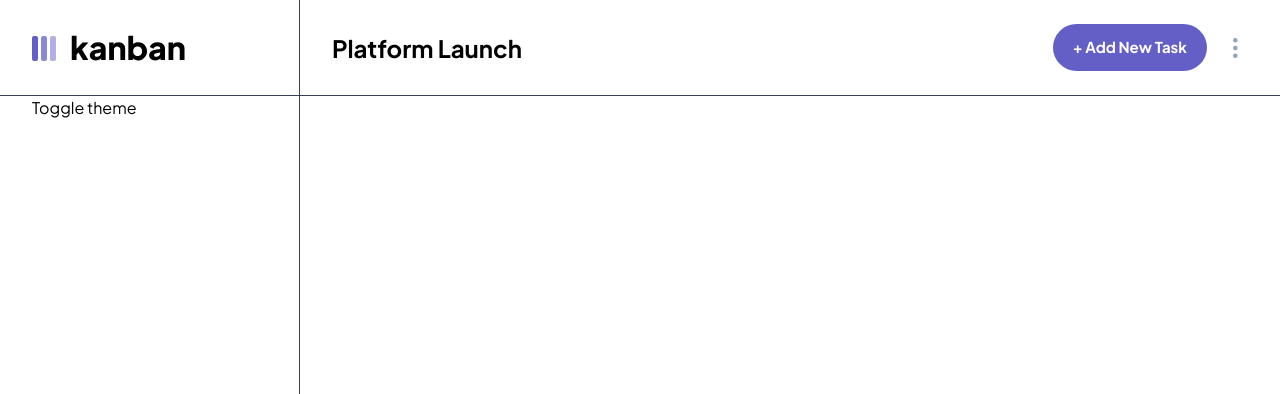
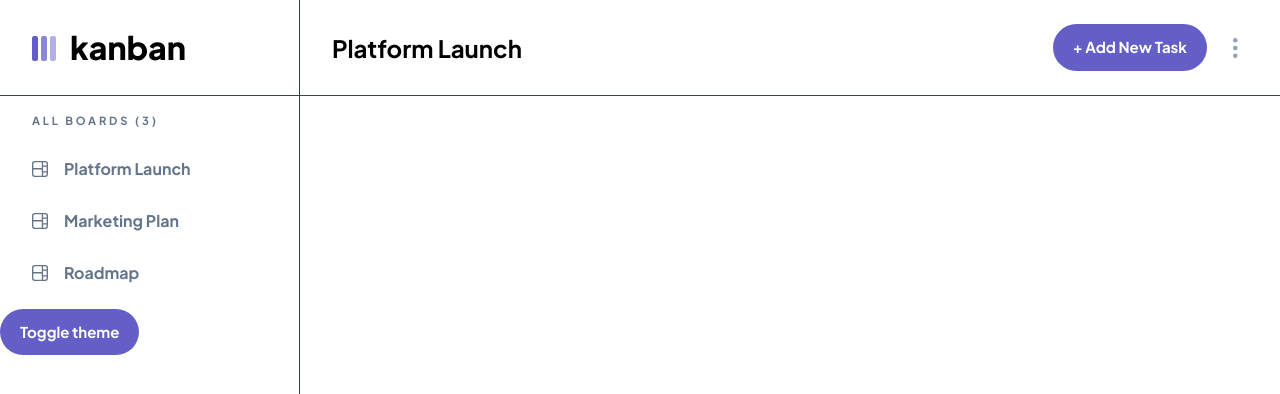
Before and after one commit to Mohamad-Ilham-Ramadhan/kanban-vue, a Vue app: page / in a window 1280 px wide. Shown: the top 394 px of the page. Built offline with nearby package versions, Linux system fonts and the light colour scheme.

Commit message:
styling: nav

```diff
--- a/src/App.vue
+++ b/src/App.vue
@@ -1,12 +1,15 @@
 <script setup>
 import { ref, Teleport, Transition, watch } from 'vue'
-import { useBoardStore } from '@/stores/board';
 import Logo from '@/components/Logo.vue'
 import Button from './components/Button.vue';
 import IconEllipsis from '@/components/icons/IconEllipsis.vue'
-
-const store = useBoardStore()
-console.log('store', store)
+import IconBoard from '@/components/icons/IconBoard.vue'
+// store
+import { useBoardStore } from '@/stores/board.js'
+const boardStore = useBoardStore()
+const boards = boardStore.boards
+const board = boardStore.boards[boardStore.activeBoard]
+console.log('board', board)
 
   function toggleTheme() {
     document.documentElement.classList.toggle('dark')
@@ -21,7 +24,7 @@ console.log('store', store)
       <Logo />
     </div>
     <div class="flex flex-row w-full justify-between items-center px-8">
-      <div class="font-bold text-2xl">Platform Launch</div>
+      <div class="font-bold text-2xl">{{ board.name }}</div>
       <div class="flex items-center">
         <Button text="+ Add New Task" class="mr-4" />
         <button class="block p-2.5 rounded-xl text-slate-400 hover:bg-slate-200 dark:hover:bg-dark transition-colors">
@@ -32,12 +35,18 @@ console.log('store', store)
   </header>
   <div class="flex flex-row">
     <aside class="shrink-0 w-[300px] h-[100vh] fixed left-0 top-0 z-40 dark:bg-dark-light bg-white border-r border-r-slate-700 pt-[96px]">
-      <div class="h-full pl-8 pr-6 beautify-scrollbar overflow-auto">
-        <button @click="toggleTheme()">Toggle theme</button>
+      <div class="h-full pt-4 beautify-scrollbar overflow-auto">
+        <div class="uppercase text-[.7rem] text-slate-500 dark:text-slate-400 font-bold tracking-[.175rem] pl-8 mb-4">
+          all boards ({{ boardStore.boards.length }})
+        </div>
+        <nav class="flex flex-col justify-between pr-6 mb-2">
+          <li v-for="b in boards" class="list-none font-bold flex items-center dark:text-slate-400 text-slate-500 hover:bg-primary hover:text-white hover:cursor-pointer pl-8 py-3 rounded-r-full mb-1">
+            <IconBoard class="mr-4" />
+            <div>{{ b.name }}</div>
+          </li>
+        </nav>
+        <Button @click="toggleTheme()" text="Toggle theme" />
 
-        <div class="flex flex-col justify-between ">
-          <!--  -->
-        </div>
       </div>
     </aside>
     <main class="pl-[300px] pt-[96px] pb-[40px] flex w-full h-[100vh] overflow-hidden">
--- /dev/null
+++ b/src/components/icons/IconBoard.vue
@@ -0,0 +1,3 @@
+<template>
+   <svg width="16" height="16" xmlns="http://www.w3.org/2000/svg"><path d="M0 2.889A2.889 2.889 0 0 1 2.889 0H13.11A2.889 2.889 0 0 1 16 2.889V13.11A2.888 2.888 0 0 1 13.111 16H2.89A2.889 2.889 0 0 1 0 13.111V2.89Zm1.333 5.555v4.667c0 .859.697 1.556 1.556 1.556h6.889V8.444H1.333Zm8.445-1.333V1.333h-6.89A1.556 1.556 0 0 0 1.334 2.89V7.11h8.445Zm4.889-1.333H11.11v4.444h3.556V5.778Zm0 5.778H11.11v3.11h2a1.556 1.556 0 0 0 1.556-1.555v-1.555Zm0-7.112V2.89a1.555 1.555 0 0 0-1.556-1.556h-2v3.111h3.556Z" fill="currentColor"></path></svg>
+</template>
```
